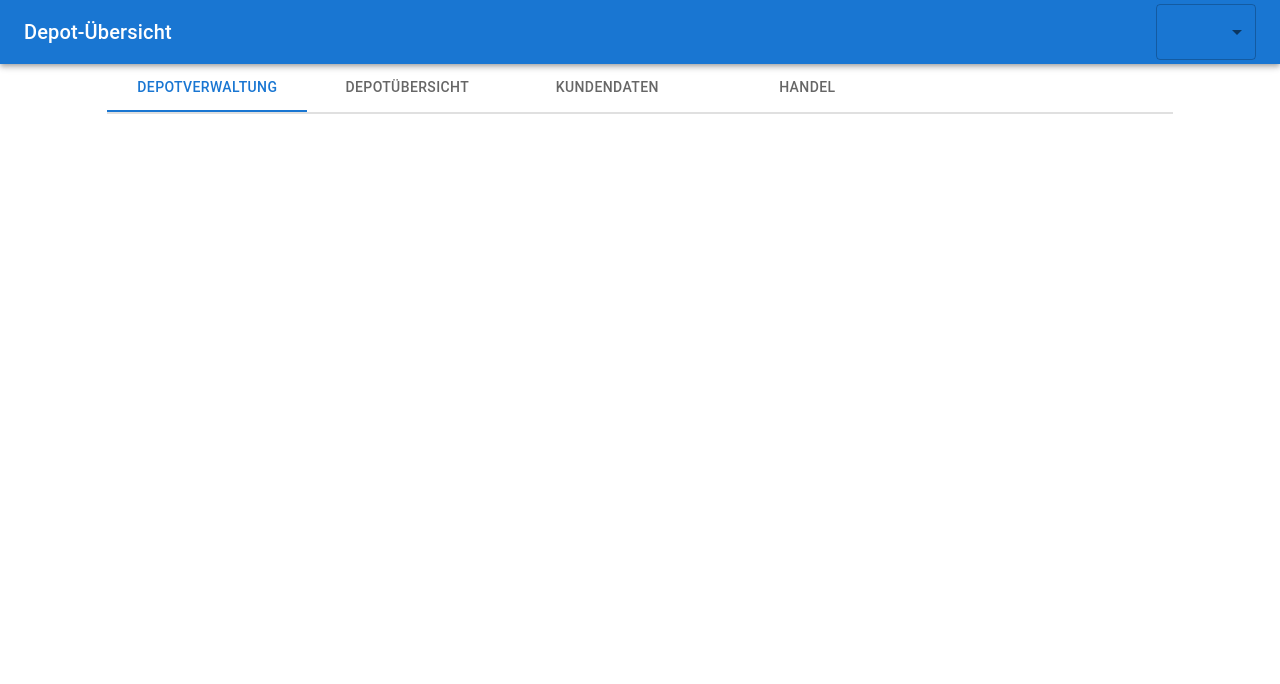
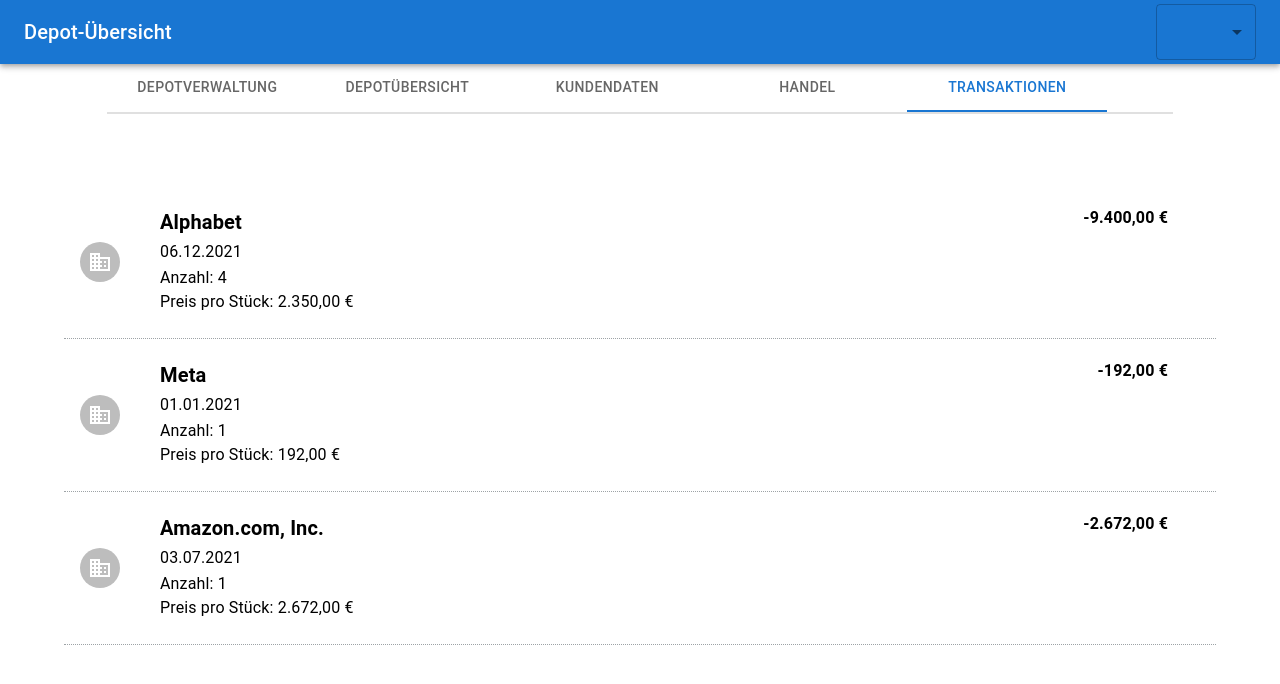
Before and after one commit to HSWsac2/depot-ui, a React (Create React App) app: page /transactions in a window 1280 px wide. Shown: the top 684 px of the page. Built offline with nearby package versions, Linux system fonts and the light colour scheme.

Commit message:
add transactions overview tab

```diff
--- a/src/AppRouter.js
+++ b/src/AppRouter.js
@@ -6,6 +6,7 @@
 import DepotManagement from "./app/components/depot-management/DepotManagement";
 import DepotOverview from "./app/components/depotOverview/DepotOverview";
 import Frame from "./app/components/frame/Frame";
+import TransactionOverview from "./app/components/transaction-overview/TransactionOverview";
 
 export default function AppRouter() {
     //Mock data
@@ -24,6 +25,9 @@
                 <Route path="/overview">
                     <DepotOverview/>
                 </Route>
+                <Route path="/transactions">
+                    <TransactionOverview/>
+                </Route>
             </Switch>
         </Router>
     </>;
--- a/src/app/components/frame/NavigationTabs.js
+++ b/src/app/components/frame/NavigationTabs.js
@@ -28,6 +28,11 @@
             label: "Handel",
             pathPrefix: "/trade",
             target: "/trade"
+        },
+        {
+            label: "Transaktionen",
+            pathPrefix: "/transactions",
+            target: "/transactions"
         }
     ]
 
--- /dev/null
+++ b/src/app/components/transaction-overview/TransactionElement.js
@@ -0,0 +1,41 @@
+import BusinessIcon from '@mui/icons-material/Business';
+import { Avatar, Box, ListItem, ListItemAvatar, ListItemButton, Typography } from "@mui/material";
+import React from "react";
+
+const currencyFormat = new Intl.NumberFormat('de-DE', { style: 'currency', currency: 'EUR' });
+
+const TransactionElement = ({ transaction, isLast }) => {
+    return (
+        <ListItem sx={{ padding: 0, borderBottom: '1px dotted #9da3a6' }}>
+            <ListItemButton>
+                <ListItemAvatar>
+                    <Avatar>
+                        <BusinessIcon />
+                    </Avatar>
+                </ListItemAvatar>
+                <Box sx={{ padding: '12px 32px 16px 24px', width: '100%' }}>
+                    <Box sx={{ display: 'flex', width: '100%' }}>
+                        <Typography variant='h6' sx={{ display: 'inline', flexGrow: 1, fontWeight: 'bold' }}>
+                            {transaction.name}
+                        </Typography>
+                        <Typography align='right' sx={{ display: 'inline', fontWeight: 'bold' }}>
+                            {currencyFormat.format(transaction.totalPrice)}
+                        </Typography>
+                    </Box>
+
+                    <Typography variant='subtitle1'>
+                        {transaction.date}
+                    </Typography>
+                    <Typography variant='body1'>
+                        Anzahl: {transaction.count}
+                    </Typography>
+                    <Typography variant='body1'>
+                        Preis pro Stück: {currencyFormat.format(transaction.pricePerShare)}
+                    </Typography>
+                </Box>
+            </ListItemButton>
+        </ListItem>
+    )
+};
+
+export default TransactionElement;
--- /dev/null
+++ b/src/app/components/transaction-overview/TransactionOverview.js
@@ -0,0 +1,47 @@
+import { Container, List } from "@mui/material";
+import React from "react";
+import TransactionElement from './TransactionElement';
+
+const TransactionOverview = () => {
+
+    const transactions = [
+        {
+            id: 1,
+            name: "Alphabet",
+            count: 4,
+            pricePerShare: 2350,
+            totalPrice: -9400,
+            date: '06.12.2021',
+        },
+        {
+            id: 2,
+            name: "Meta",
+            count: 1,
+            pricePerShare: 192,
+            totalPrice: -192,
+            date: '01.01.2021',
+        },
+        {
+            id: 3,
+            name: "Amazon.com, Inc.",
+            count: 1,
+            pricePerShare: 2672,
+            totalPrice: -2672,
+            date: '03.07.2021',
+        }
+    ]
+
+    return <Container
+        maxWidth="lg"
+        spacing={0}
+        sx={{ marginTop: '4rem' }}
+    >
+        <List>
+            {transactions.map((transaction, index) => (
+                <TransactionElement key={transaction.id} transaction={transaction} isLast={index === transactions.length - 1} />
+            ))}
+        </List>
+    </Container>
+};
+
+export default TransactionOverview;
```
